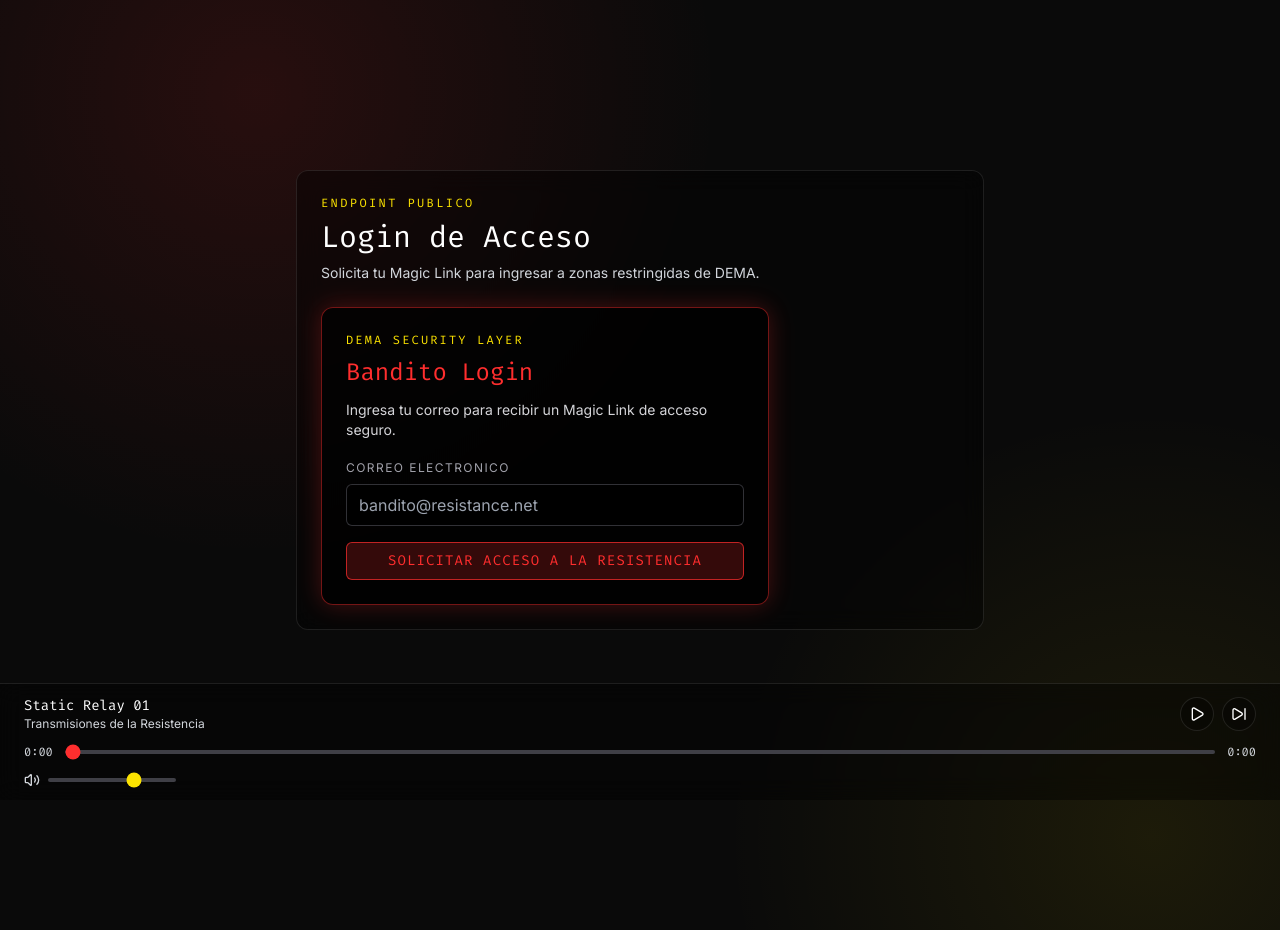
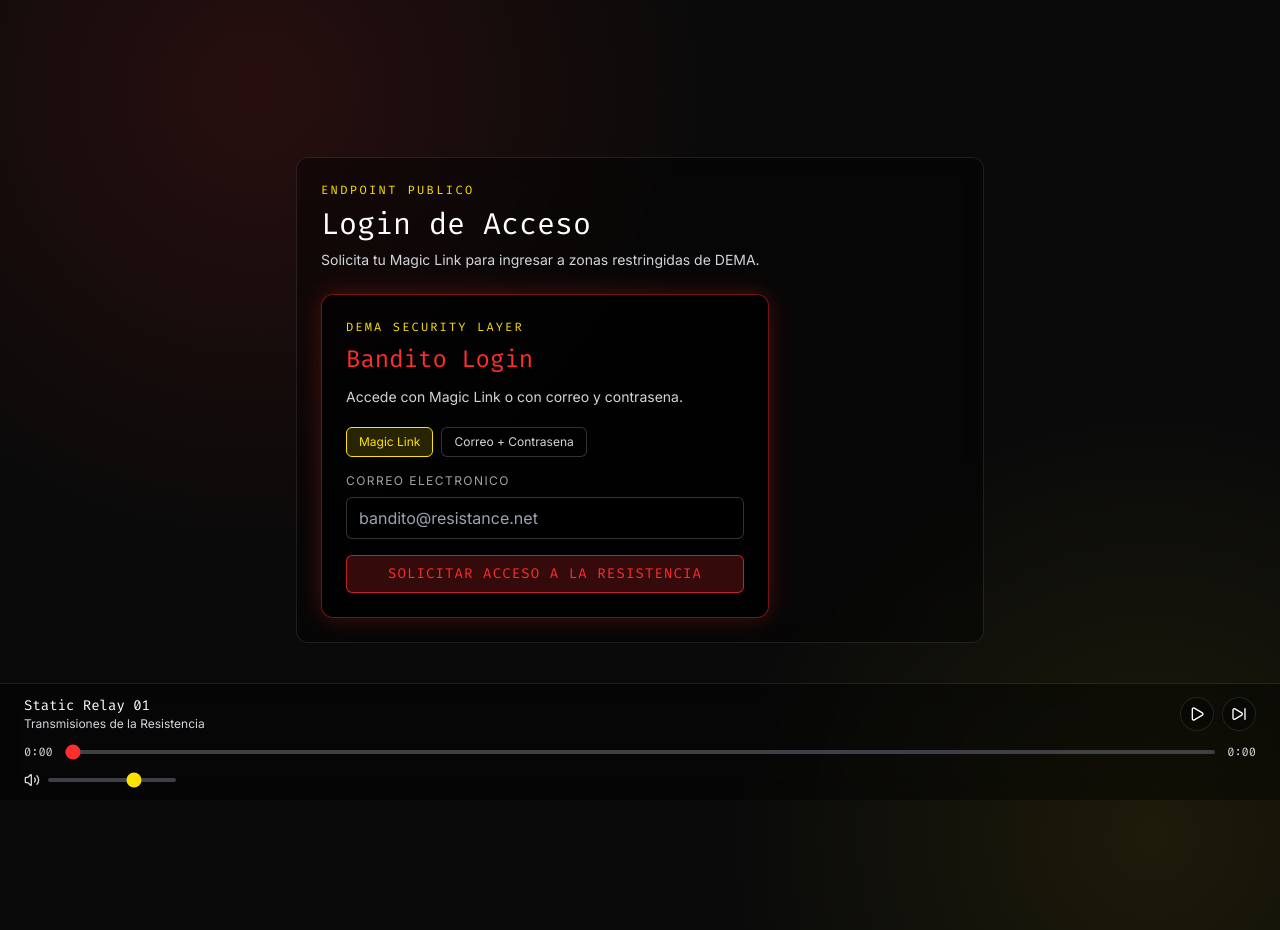
Before and after one commit to KimJesus22/TOP_Clancy_Protocol, a Next.js app: page /login in a window 1280 px wide. Built offline with nearby package versions, Linux system fonts and the light colour scheme; no server answers.

Commit message:
feat: login con correo y contraseña

```diff
--- a/app/components/BanditoLogin.tsx
+++ b/app/components/BanditoLogin.tsx
@@ -9,7 +9,9 @@ import {
 } from "@/src/lib/supabaseClient";
 
 export default function BanditoLogin() {
+  const [authMode, setAuthMode] = useState<"magic" | "password">("magic");
   const [email, setEmail] = useState("");
+  const [password, setPassword] = useState("");
   const [isSubmitting, setIsSubmitting] = useState(false);
   const [message, setMessage] = useState<string | null>(null);
   const [error, setError] = useState<string | null>(null);
@@ -30,12 +32,22 @@ export default function BanditoLogin() {
         ? `${window.location.origin}/classified`
         : undefined;
 
-    const { error: authError } = await supabase.auth.signInWithOtp({
-      email,
-      options: {
-        emailRedirectTo: redirectTo,
-      },
-    });
+    const authError =
+      authMode === "magic"
+        ? (
+            await supabase.auth.signInWithOtp({
+              email,
+              options: {
+                emailRedirectTo: redirectTo,
+              },
+            })
+          ).error
+        : (
+            await supabase.auth.signInWithPassword({
+              email,
+              password,
+            })
+          ).error;
 
     if (authError) {
       setError(authError.message);
@@ -43,7 +55,11 @@ export default function BanditoLogin() {
       return;
     }
 
-    setMessage("Enlace enviado. Revisa tu correo para acceder a Trench.");
+    setMessage(
+      authMode === "magic"
+        ? "Enlace enviado. Revisa tu correo para acceder a Trench."
+        : "Sesion iniciada correctamente.",
+    );
     setIsSubmitting(false);
   };
 
@@ -60,7 +76,7 @@ export default function BanditoLogin() {
         Bandito Login
       </h1>
       <p className="mt-3 text-sm text-zinc-300">
-        Ingresa tu correo para recibir un Magic Link de acceso seguro.
+        Accede con Magic Link o con correo y contrasena.
       </p>
       {!isSupabaseConfigured ? (
         <p className="mt-2 text-sm text-clancy-fire">
@@ -69,6 +85,31 @@ export default function BanditoLogin() {
       ) : null}
 
       <form onSubmit={handleSubmit} className="mt-5 space-y-4">
+        <div className="flex gap-2">
+          <button
+            type="button"
+            onClick={() => setAuthMode("magic")}
+            className={`rounded-md border px-3 py-1.5 text-xs transition-all duration-300 ${
+              authMode === "magic"
+                ? "border-clancy-trench bg-clancy-trench/15 text-clancy-trench"
+                : "border-zinc-600/60 bg-black/40 text-zinc-300 hover:border-clancy-fire/70"
+            }`}
+          >
+            Magic Link
+          </button>
+          <button
+            type="button"
+            onClick={() => setAuthMode("password")}
+            className={`rounded-md border px-3 py-1.5 text-xs transition-all duration-300 ${
+              authMode === "password"
+                ? "border-clancy-fire bg-clancy-fire/15 text-clancy-fire"
+                : "border-zinc-600/60 bg-black/40 text-zinc-300 hover:border-clancy-fire/70"
+            }`}
+          >
+            Correo + Contrasena
+          </button>
+        </div>
+
         <div>
           <label
             htmlFor="bandito-email"
@@ -88,6 +129,26 @@ export default function BanditoLogin() {
           />
         </div>
 
+        {authMode === "password" ? (
+          <div>
+            <label
+              htmlFor="bandito-password"
+              className="mb-2 block text-xs uppercase tracking-[0.12em] text-zinc-400"
+            >
+              Contrasena
+            </label>
+            <input
+              id="bandito-password"
+              type="password"
+              required
+              value={password}
+              onChange={(event) => setPassword(event.target.value)}
+              className="w-full rounded-md border border-zinc-600/60 bg-black/60 px-3 py-2 text-zinc-100 outline-none transition focus:border-clancy-fire/80 focus:shadow-[0_0_12px_rgba(255,46,46,0.22)]"
+              placeholder="Ingresa tu contrasena"
+            />
+          </div>
+        ) : null}
+
         <button
           type="submit"
           disabled={isSubmitting || !isSupabaseConfigured}
@@ -95,7 +156,9 @@ export default function BanditoLogin() {
         >
           {isSubmitting
             ? "Transmitiendo..."
-            : "Solicitar Acceso a la Resistencia"}
+            : authMode === "magic"
+              ? "Solicitar Acceso a la Resistencia"
+              : "Iniciar Sesion"}
         </button>
       </form>
 
```
